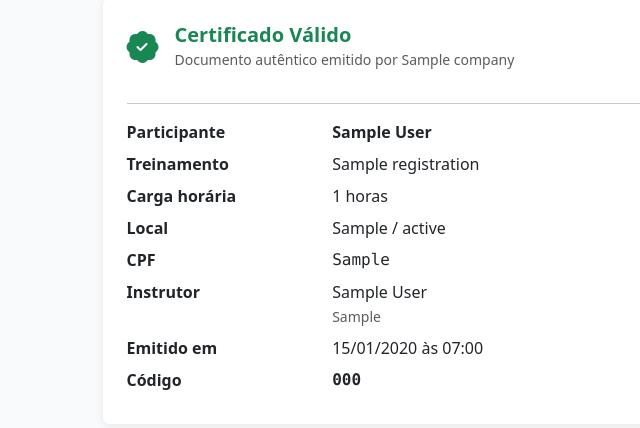
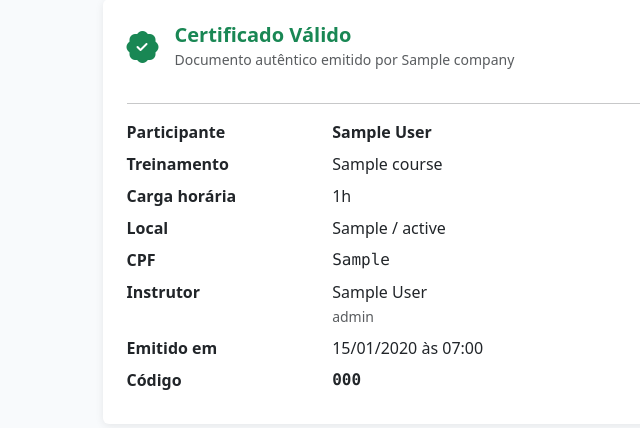
Before and after one commit to F-Bonin/app.gocertificado, a Django app: page /painel/verificar/000/ in a window 1280 px wide. Shown: the part 454-882 px from the top of the page, without its empty margins (217-857 px from the left). Run offline with Django 5.2, Linux system fonts and the light colour scheme; tables that the repository leaves empty hold one stand-in row (values such as "Sample post"); parts of the project's set-up code (start-up, migrations or seed data) failed here and were passed over.

Commit message:
Correção do Erro da Página de Veracidade do Certificado

```diff
--- a/apps/certificates/views.py
+++ b/apps/certificates/views.py
@@ -323,7 +323,8 @@ class VerifyCertificateView(View):
             context["searched"] = True
             try:
                 cert = Certificate.objects.select_related(
-                    "registration__course__company"
+                    "registration__course__company",
+                    "registration__course__signature_1"
                 ).get(numeric_code=code)
                 context["certificate"] = cert
             except Certificate.DoesNotExist:
--- a/templates/certificates/verify.html
+++ b/templates/certificates/verify.html
@@ -46,27 +46,27 @@
           <hr>
           <dl class="row mb-0">
             <dt class="col-sm-4">Participante</dt>
-            <dd class="col-sm-8 fw-semibold">{{ certificate.registration.full_name }}</dd>
+            <dd class="col-sm-8 fw-semibold">{{ certificate.registration.full_name|default:"" }}</dd>
 
             <dt class="col-sm-4">Treinamento</dt>
-            <dd class="col-sm-8">{{ certificate.registration.course_name }}</dd>
+            <dd class="col-sm-8">{{ certificate.registration.course.name|default:certificate.registration.course_name|default:"" }}</dd>
 
             <dt class="col-sm-4">Carga horária</dt>
-            <dd class="col-sm-8">{{ certificate.registration.course_workload }} horas</dd>
+            <dd class="col-sm-8">{{ certificate.registration.course.hours|default:certificate.registration.course_workload|default:"" }}h</dd>
 
             <dt class="col-sm-4">Local</dt>
             <dd class="col-sm-8">
-              {{ certificate.registration.city }} / {{ certificate.registration.state }}
+              {{ certificate.registration.course.city|default:certificate.registration.city|default:"" }} / {{ certificate.registration.course.state|default:certificate.registration.state|default:"" }}
             </dd>
 
             <dt class="col-sm-4">CPF</dt>
             <dd class="col-sm-8 font-monospace">{{ certificate.registration.cpf_masked }}</dd>
 
-            {% if certificate.registration.course %}
+            {% if certificate.registration.course.signature_1 %}
               <dt class="col-sm-4">Instrutor</dt>
               <dd class="col-sm-8">
-                {{ certificate.registration.course.signature_1.full_name }}<br>
-                <small class="text-muted">{{ certificate.registration.course.signature_1.credentials }}</small>
+                {{ certificate.registration.course.signature_1.full_name|default:"" }}<br>
+                <small class="text-muted">{{ certificate.registration.course.signature_1.role|default:"" }}</small>
               </dd>
             {% endif %}
 
```
Also changed, not shown: CURRENT_STATE.md (+1 -0 lines).
